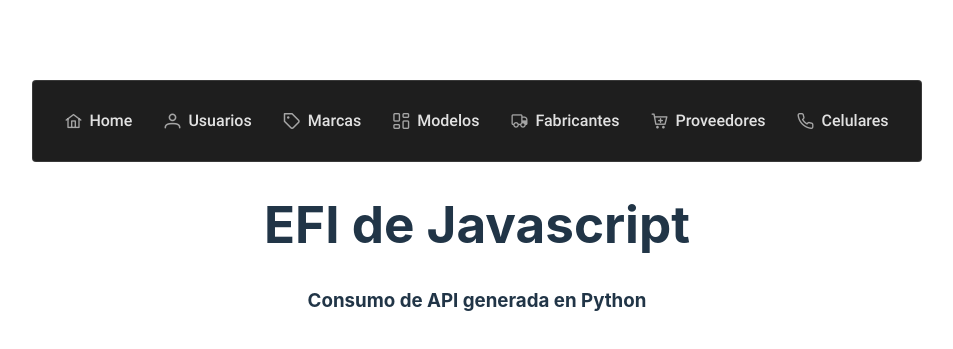
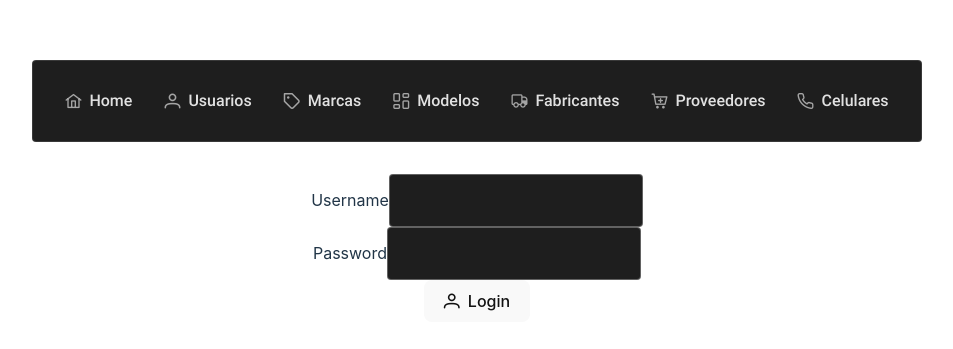
Before and after one commit to JoakoSavini/EFI_Javascript, a React (Vite) app: page / in a window 1280 px wide. Shown: the part 193-542 px from the top of the page, without its empty margins (163-1116 px from the left). Built offline with nearby package versions, Linux system fonts and the light colour scheme.

Commit message:
inicio del login

```diff
--- a/src/components/Home.jsx
+++ b/src/components/Home.jsx
@@ -1,12 +1,72 @@
-import { Fragment } from "react"
+import React, { useState, Fragment } from 'react';
+import { InputText } from 'primereact/inputtext';
+import { Button } from 'primereact/button';
 
 const Home = () => {
+    const [username, setUsername] = useState('');
+    const [password, setPassword] = useState('');
+    const [errorMessage, setErrorMessage] = useState('');
+
+    // Manejar el envío del formulario
+    const handleLogin = async () => {
+        try {
+            const response = await fetch('http://localhost:5000/login', {
+                method: 'POST',
+                headers: {
+                    'Content-Type': 'application/json'
+                },
+                body: JSON.stringify({ username, password }),
+                mode: 'cors'
+            });
+
+            if (response.ok) {
+                const data = await response.json();
+                // Almacenar el token recibido
+                localStorage.setItem('token', data.token);
+                console.log("Login exitoso, token recibido:", data.token);
+            } else {
+                setErrorMessage("Usuario o contraseña incorrectos.");
+            }
+        } catch (error) {
+            setErrorMessage("Hubo un error al intentar conectarse con el servidor.");
+        }
+    };
+
     return (
         <Fragment>
-            <h1>EFI de Javascript</h1>
-            <h3>Consumo de API generada en Python</h3>
+            <div className="card">
+                <div className="w-full md:w-5 flex flex-column align-items-center justify-content-center gap-3 py-5">
+                    <div className="flex flex-wrap justify-content-center align-items-center gap-2">
+                        <label className="w-6rem">Username</label>
+                        <InputText
+                            id="username"
+                            type="text"
+                            value={username}
+                            onChange={(e) => setUsername(e.target.value)}
+                            className="w-12rem"
+                        />
+                    </div>
+                    <div className="flex flex-wrap justify-content-center align-items-center gap-2">
+                        <label className="w-6rem">Password</label>
+                        <InputText
+                            id="password"
+                            type="password"
+                            value={password}
+                            onChange={(e) => setPassword(e.target.value)}
+                            className="w-12rem"
+                        />
+                    </div>
+                    {errorMessage && <p className="error-message">{errorMessage}</p>}
+                    <Button
+                        label="Login"
+                        icon="pi pi-user"
+                        className="w-10rem mx-auto"
+                        onClick={handleLogin}
+                    />
+                </div>
+            </div>
         </Fragment>
-    )
+        )
 }
 
 export default Home
```
